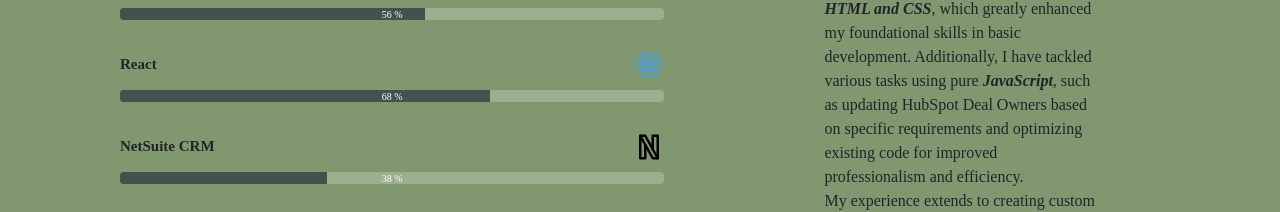
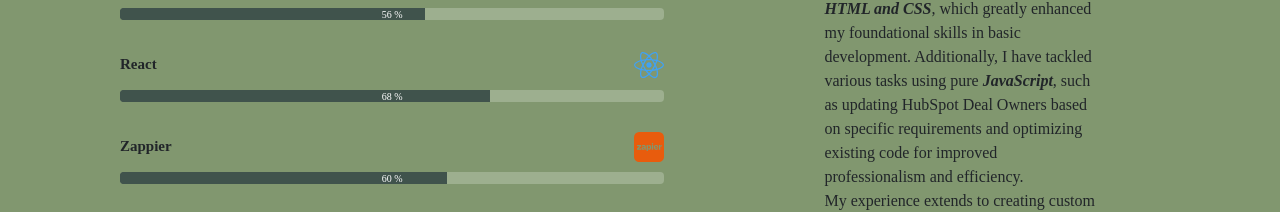
Before and after one commit to Huzaifa950/Portfolio_Website, a React (Create React App) app: page / in a window 1280 px wide. Shown: the part 2383-2595 px from the top of the page. Built offline with nearby package versions, Linux system fonts and the light colour scheme.

Commit message:
Zappier Skill Added

```diff
--- a/src/components/SkillsSection/Skills.jsx
+++ b/src/components/SkillsSection/Skills.jsx
@@ -8,6 +8,7 @@ import { FaCss3 } from "react-icons/fa";
 import { SiPostman } from "react-icons/si";
 import { IoLogoGithub } from "react-icons/io5";
 import { TbBrandNetflix } from "react-icons/tb";
+import { SiZapier } from "react-icons/si";
 import './Skills.css';
 
 function Skills() {
@@ -48,6 +49,14 @@ function Skills() {
             <SkillProgressBar now={68} label={68} />
           </div>
 
+          <div className="Zap">
+            <div style={{ display: 'flex', justifyContent: 'space-between', alignItems: 'center', marginBottom: '10px' }}>
+              <p>Zappier</p>
+              <SiZapier style={{ color: '#E85C0D', fontSize: '30px', fontWeight: 'bold' }} />
+            </div>
+            <SkillProgressBar now={60} label={60} />
+          </div>
+
 
           <div className="NetSuite">
             <div style={{ display: 'flex', justifyContent: 'space-between', alignItems: 'center', marginBottom: '10px' }}>
@@ -75,6 +84,7 @@ function Skills() {
             <SkillProgressBar now={30} label={30} />
           </div>
 
+
           {/* <div className="CSS">
             <div style={{ display: 'flex', justifyContent: 'space-between', alignItems: 'center' }}>
               <p>CSS</p>
```
